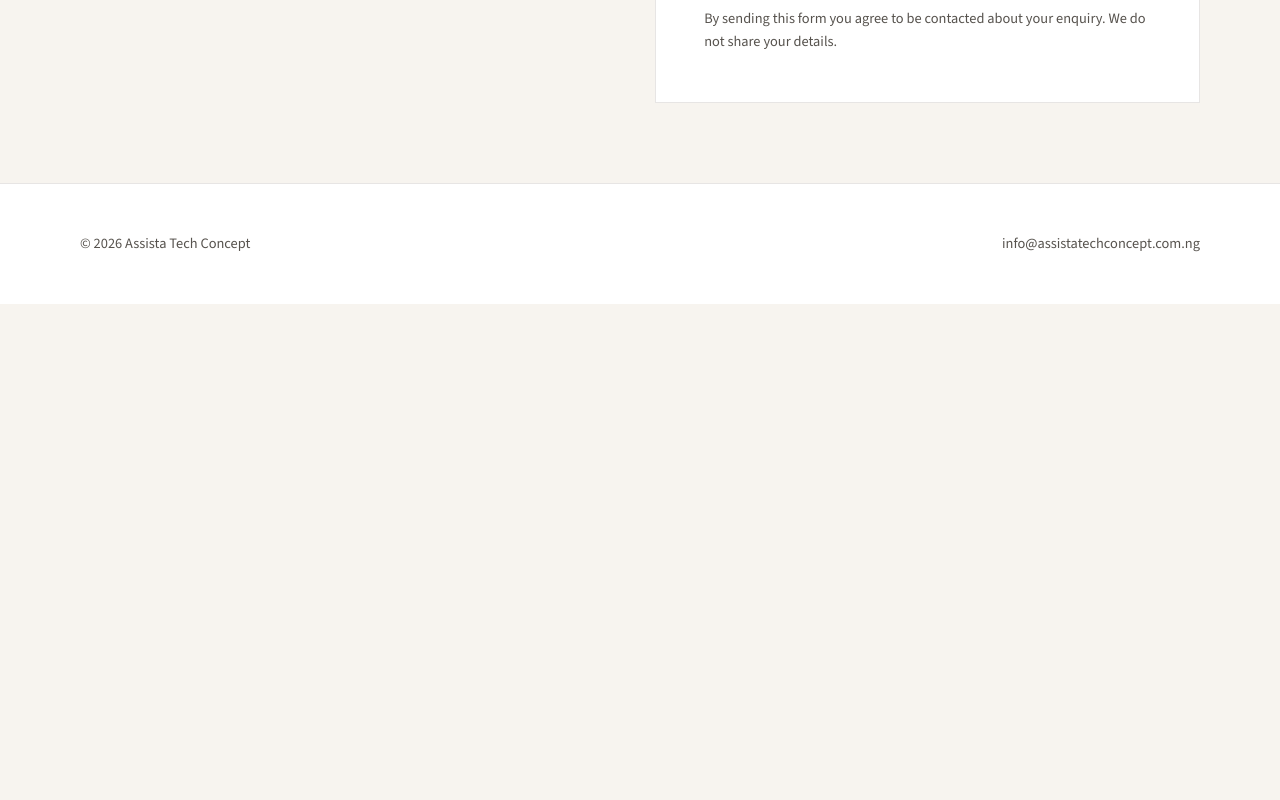
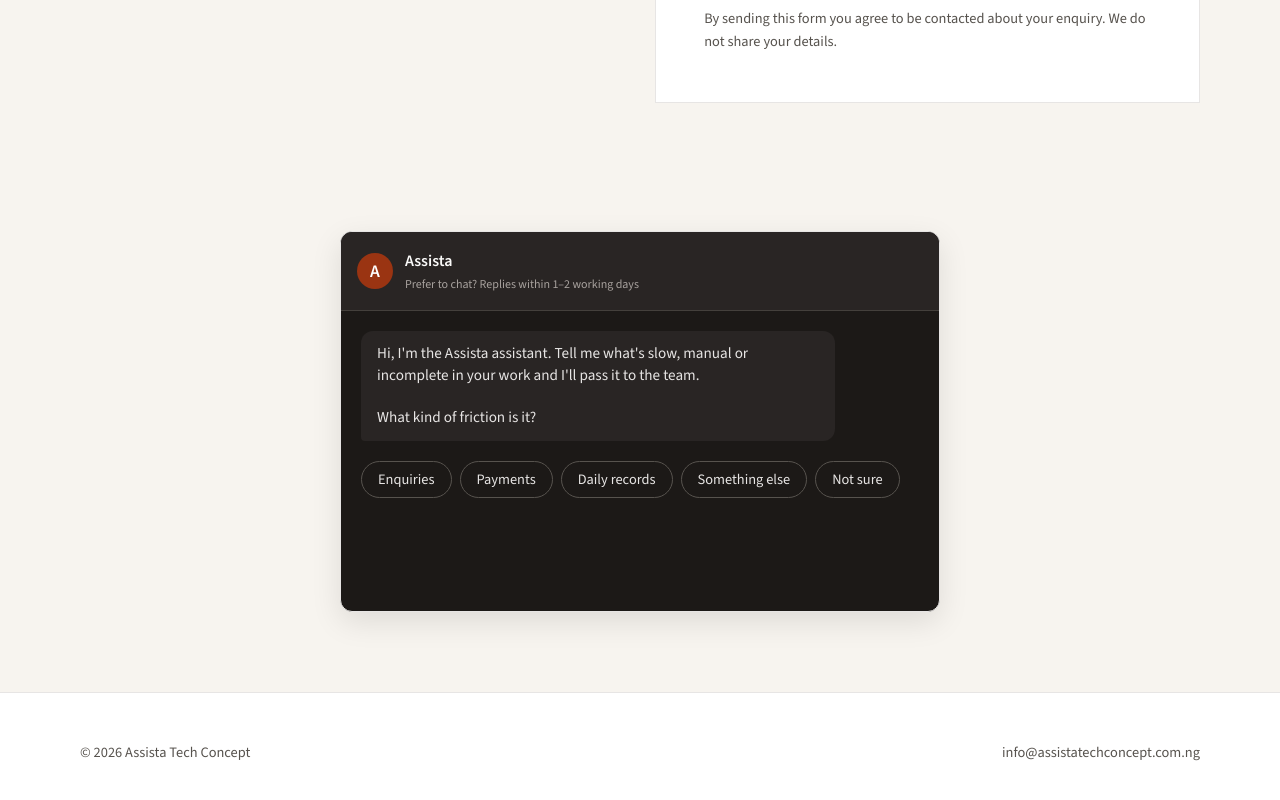
Before and after one commit to Assista123/Assista-Tech-Concept, a plain HTML site: page contact.html in a window 1280 px wide. Shown: the part 1204-2004 px from the top of the page. Before the commit the page ends 1508 px from the top, so only its background shows below. Drawn offline with nearby package versions, Linux system fonts and the light colour scheme.

Commit message:
Update contact.html

```diff
--- a/contact.html
+++ b/contact.html
@@ -32,7 +32,7 @@
       grid-template-columns: 1fr 1.1fr;
       gap: var(--space-xl);
       align-items: start;
-      padding-bottom: var(--space-xl);
+      padding-bottom: var(--space-lg);
     }
 
     .contact-aside p {
@@ -150,6 +150,197 @@
       display: none;
     }
 
+    /* --- ASSISTA CHATBOT STYLES --- */
+    .assista-chat-wrapper {
+      margin: var(--space-xl) auto;
+      border: 1px solid var(--border);
+      border-radius: 12px;
+      overflow: hidden;
+      background: #1c1917;
+      display: flex;
+      flex-direction: column;
+      max-width: 600px; /* Slightly wider for bottom placement */
+      box-shadow: 0 10px 30px rgba(0,0,0,0.1);
+    }
+
+    .assista-chat-wrapper[hidden] {
+      display: none;
+    }
+
+    .assista-chat-header {
+      display: flex;
+      align-items: center;
+      gap: 0.75rem;
+      padding: 1rem;
+      background: #292524;
+      border-bottom: 1px solid #44403c;
+      color: #fafaf9;
+    }
+
+    .assista-avatar {
+      width: 36px;
+      height: 36px;
+      border-radius: 50%;
+      background: var(--accent);
+      display: flex;
+      align-items: center;
+      justify-content: center;
+      font-weight: 700;
+      font-size: 1.1rem;
+      color: white;
+      flex-shrink: 0;
+    }
+
+    .assista-header-text {
+      display: flex;
+      flex-direction: column;
+    }
+
+    .assista-header-title {
+      font-weight: 600;
+      font-size: 1rem;
+    }
+
+    .assista-header-subtitle {
+      font-size: 0.75rem;
+      color: #a8a29e;
+    }
+
+    .assista-chat-body {
+      padding: 1.25rem;
+      display: flex;
+      flex-direction: column;
+      gap: 0.75rem;
+      min-height: 300px;
+      max-height: 450px;
+      overflow-y: auto;
+      scroll-behavior: smooth;
+    }
+
+    .assista-bubble {
+      max-width: 85%;
+      padding: 0.75rem 1rem;
+      border-radius: 12px;
+      font-size: 0.95rem;
+      line-height: 1.4;
+      animation: assista-fade-in 0.3s ease-out;
+    }
+
+    .assista-bubble.is-text {
+      white-space: pre-line;
+    }
+
+    .assista-bubble.bot {
+      background: #292524;
+      color: #e7e5e4;
+      align-self: flex-start;
+      border-bottom-left-radius: 4px;
+    }
+
+    .assista-bubble.user {
+      background: var(--accent);
+      color: #fafaf9;
+      align-self: flex-end;
+      border-bottom-right-radius: 4px;
+    }
+
+    .assista-bubble.system {
+      background: transparent;
+      color: #a8a29e;
+      font-size: 0.85rem;
+      text-align: center;
+      align-self: center;
+      max-width: 100%;
+      padding: 0.5rem;
+    }
+
+    .assista-note {
+      font-size: 0.8em;
+      color: #a8a29e;
+    }
+
+    .assista-options {
+      display: flex;
+      flex-wrap: wrap;
+      gap: 0.5rem;
+      margin-top: 0.5rem;
+      animation: assista-fade-in 0.4s ease-out;
+    }
+
+    .assista-option-btn {
+      background: transparent;
+      border: 1px solid #57534e;
+      color: #e7e5e4;
+      padding: 0.5rem 1rem;
+      border-radius: 20px;
+      font-size: 0.9rem;
+      cursor: pointer;
+      transition: background 0.2s, border-color 0.2s;
+      text-align: left;
+      font-family: inherit;
+    }
+
+    .assista-option-btn:hover {
+      background: #44403c;
+      border-color: #a8a29e;
+    }
+
+    .assista-input-area {
+      padding: 1rem;
+      background: #292524;
+      border-top: 1px solid #44403c;
+      display: flex;
+      gap: 0.5rem;
+    }
+
+    .assista-input-area.is-hidden {
+      display: none;
+    }
+
+    .assista-input-area input {
+      flex-grow: 1;
+      padding: 0.75rem;
+      border-radius: 8px;
+      border: 1px solid #57534e;
+      background: #1c1917;
+      color: #fafaf9;
+      font-family: inherit;
+      font-size: 1rem; /* Fixes iOS auto-zoom */
+    }
+
+    .assista-send-btn {
+      background: var(--accent);
+      color: white;
+      border: none;
+      padding: 0.75rem 1.25rem;
+      border-radius: 8px;
+      font-weight: 600;
+      cursor: pointer;
+      transition: background 0.2s;
+      font-family: inherit;
+    }
+
+    .assista-send-btn:hover {
+      background: var(--accent-hover);
+    }
+
+    .assista-option-btn:focus-visible,
+    .assista-send-btn:focus-visible,
+    .assista-input-area input:focus-visible {
+      outline: 2px solid #fafaf9;
+      outline-offset: 2px;
+    }
+
+    @keyframes assista-fade-in {
+      from { opacity: 0; transform: translateY(5px); }
+      to { opacity: 1; transform: translateY(0); }
+    }
+
+    @media (prefers-reduced-motion: reduce) {
+      .assista-bubble, .assista-options { animation: none; }
+      .assista-chat-body { scroll-behavior: auto; }
+    }
+
     @media (max-width: 800px) {
       .contact-layout {
         grid-template-columns: 1fr;
@@ -256,6 +447,30 @@
         </div>
       </div>
     </section>
+
+    <!-- CHATBOT SECTION (Placed below the main form layout) -->
+    <section>
+      <div class="container">
+        <div class="assista-chat-wrapper" id="assista-chat" hidden>
+          <div class="assista-chat-header">
+            <div class="assista-avatar" aria-hidden="true">A</div>
+            <div class="assista-header-text">
+              <span class="assista-header-title">Assista</span>
+              <span class="assista-header-subtitle">Prefer to chat? Replies within 1–2 working days</span>
+            </div>
+          </div>
+
+          <div id="assista-chat-body" class="assista-chat-body" role="log" aria-live="polite" aria-label="Chat with Assista">
+            <!-- Messages injected via JS -->
+          </div>
+
+          <div id="assista-input-area" class="assista-input-area is-hidden">
+            <input type="text" id="assista-text-input" placeholder="Type your answer..." aria-label="Type your answer" autocomplete="off">
+            <button type="button" id="assista-send-btn" class="assista-send-btn">Send</button>
+          </div>
+        </div>
+      </div>
+    </section>
   </main>
 
   <footer>
@@ -268,6 +483,9 @@
   </footer>
 
   <script src="main.js"></script>
+  <!-- Chatbot Script -->
+  <script src="chatbot.js" defer></script>
+
   <script>
     // Show thank-you state after Formspree redirect (?submitted=1)
     // or after successful fetch submit.
```
